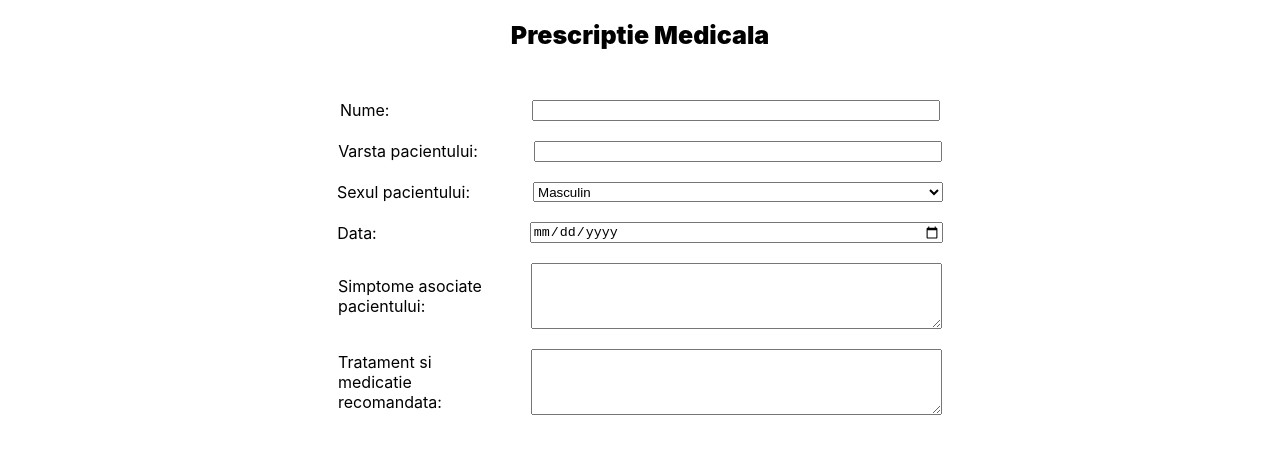
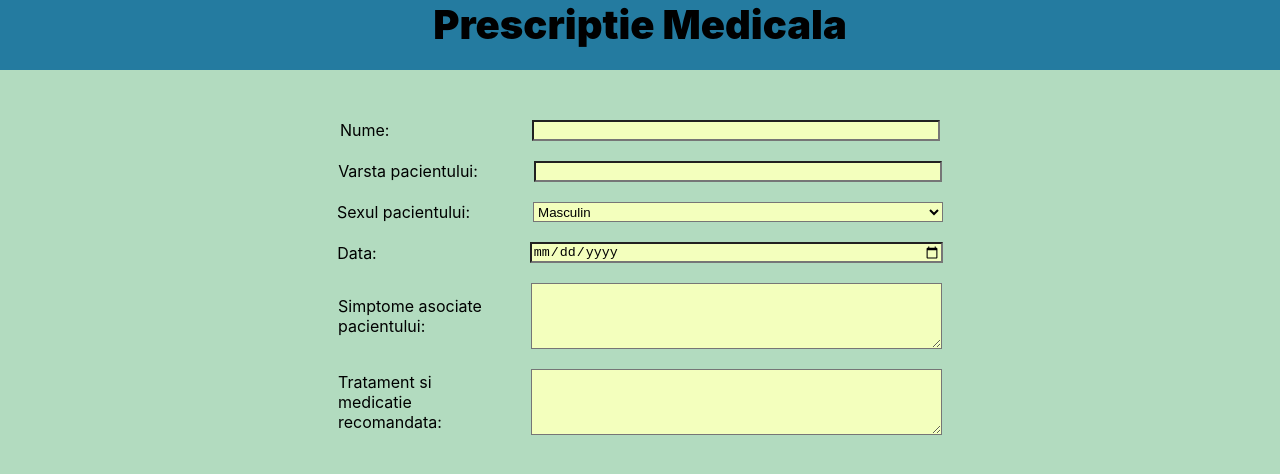
Before and after one commit to florescuv/Medical-office-management---prescription, a React (Create React App) app: page / in a window 1280 px wide. Shown: the top 474 px of the page. Built offline with nearby package versions, Linux system fonts and the light colour scheme.

Commit message:
Stilizare pagină formular

```diff
--- a/src/components/prescription.jsx
+++ b/src/components/prescription.jsx
@@ -2,32 +2,32 @@ import React from 'react';
 
 const Prescription = ()=>{
     return(
-    <div style={{display: "flex", flexDirection:"row", alignItems: "center", marginTop: "20px", marginBottom:"20px"}}>
+    <div style={{display: "flex", flexDirection:"row", alignItems: "center", marginBottom:"20px"}}>
         <div style={{display: "flex", flexDirection:"column", width:"100%", alignItems:"center"}}>
-            <div style={{ fontWeight: "1000", fontSize: "25px"}}>Prescriptie Medicala</div>
+            <div style={{height:"70px", fontWeight: "1000", fontSize: "40px", backgroundColor: "#247BA0", width:"100vw", textAlign:"center"}}>Prescriptie Medicala</div>
             <div style={{display: "flex", flexDirection:"row", justifyContent: "space-between", marginTop: "50px", width: "600px"}}>
-                <div style={{marginRight: "20px"}}>Nume:</div><input style={{width: "400px"}}id="nume"/>
+                <div style={{marginRight: "20px"}}>Nume:</div><input style={{width: "400px", backgroundColor: "#F3FFBD"}}id="nume"/>
             </div>
             <div style={{display: "flex", flexDirection:"row",  justifyContent: "space-between", marginTop: "20px"}}>
-                <div style={{marginRight: "56px"}}>Varsta pacientului:</div><input style={{width: "400px"}} type="number" id="varsta"/>
+                <div style={{marginRight: "56px"}}>Varsta pacientului:</div><input style={{width: "400px", backgroundColor: "#F3FFBD"}} type="number" id="varsta"/>
             </div>
             <div style={{display: "flex", flexDirection:"row", justifyContent: "space-between", marginTop: "20px"}}>
                 <div style={{marginRight: "63px"}}>Sexul pacientului:</div>
-                <select style={{width: "410px"}} id="Pacient">
+                <select style={{width: "410px", backgroundColor: "#F3FFBD"}} id="Pacient">
                     <option value="masculin">Masculin</option>
                     <option value="feminin">Feminin</option>
                 </select>
             </div>
             <div style={{display: "flex", flexDirection:"row", justifyContent: "space-between", alignItems: "center", marginTop: "20px"}}>
-                <div style={{marginRight: "153px"}}>Data:</div><input style={{width: "408px"}} type="date" id="data"/>
+                <div style={{marginRight: "153px"}}>Data:</div><input style={{width: "408px", backgroundColor: "#F3FFBD"}} type="date" id="data"/>
             </div>
             <div style={{display: "flex", flexDirection:"row", alignContent:"center", height: "100%", alignItems: "center", marginTop: "20px"}}>
                 <div style={{marginRight: "43px", width:"150px"}}>Simptome asociate pacientului:</div>
-                    <textarea style={{width: "405px"}} id="simptome" rows={4} cols={50}/>
+                    <textarea style={{width: "405px", backgroundColor: "#F3FFBD"}} id="simptome" rows={4} cols={50}/>
             </div>
             <div style={{display: "flex", flexDirection:"row", alignItems: "center", marginTop: "20px"}}>
                 <div style={{marginRight: "43px", width:"150px"}}>Tratament si medicatie recomandata:</div>
-                <textarea style={{width: "405px"}} id="tratament" rows={4} cols={50}/>
+                <textarea style={{width: "405px", backgroundColor: "#F3FFBD"}} id="tratament" rows={4} cols={50}/>
             </div>
         </div>
     </div>
--- a/src/index.js
+++ b/src/index.js
@@ -7,7 +7,9 @@ import reportWebVitals from './reportWebVitals';
 const root = ReactDOM.createRoot(document.getElementById('root'));
 root.render(
   <React.StrictMode>
-    <App />
+    <div style={{backgroundColor:"#B2DBBF", width:"100vw", height:"100vh"}}>
+      <App />
+    </div>
   </React.StrictMode>
 );
 
```
